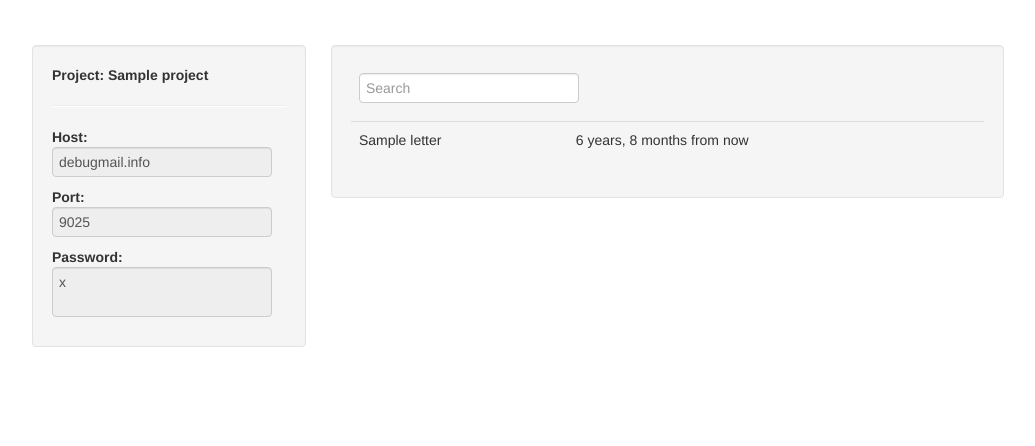
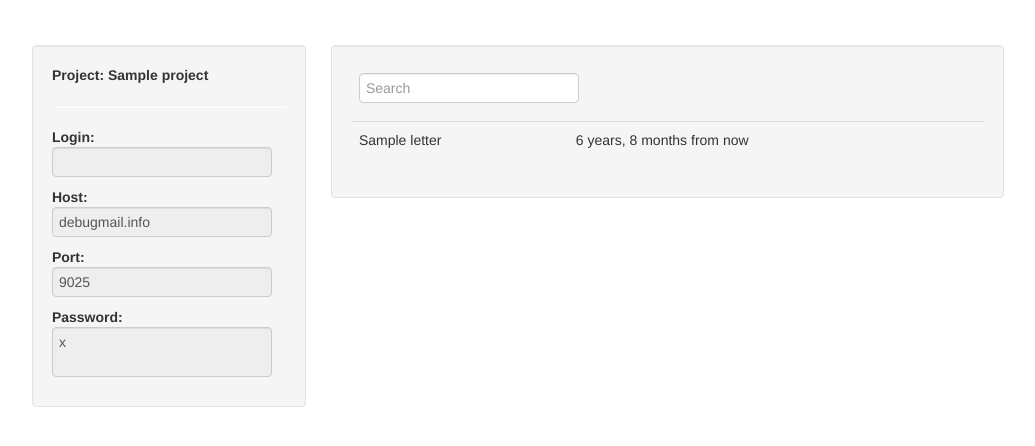
Before and after one commit to dizballanze/debugmail, a Django app: template frontend/templates/project/show_project.html in a window 1280 px wide. Shown: the top 446 px of the page, without its empty margins (77-1112 px from the left). Run offline with Django 3.2, Linux system fonts and the light colour scheme; the template is opened without the code that fills it: most values are stand-ins (such as "Sample title", 1, 10 or a date in 2020); parts of the project's set-up code (start-up, migrations or seed data) failed here and were passed over; some libraries are stand-ins or nearby versions.

Commit message:
show user email

```diff
--- a/frontend/debugmail/views.py
+++ b/frontend/debugmail/views.py
@@ -8,9 +8,6 @@ from mongoengine.django.auth import User
 
 @render_to('project/user-login.html')
 def login_view(request):
-    """
-        @TODO: validate email
-    """
     if request.user.is_authenticated():
         return redirect('project_list')
     if request.method == 'POST':
--- a/frontend/templates/project/show_project.html
+++ b/frontend/templates/project/show_project.html
@@ -15,6 +15,9 @@
         <div class="span3 well">
             <strong>Project: {{ project.title }}</strong><br>
             <hr>
+
+            <strong>Login:</strong><br>
+            <input type="text" value="{{ user.email }}" disabled><br>
 
             <strong>Host:</strong><br>
             <input type="text" value="debugmail.info" disabled><br>
```
